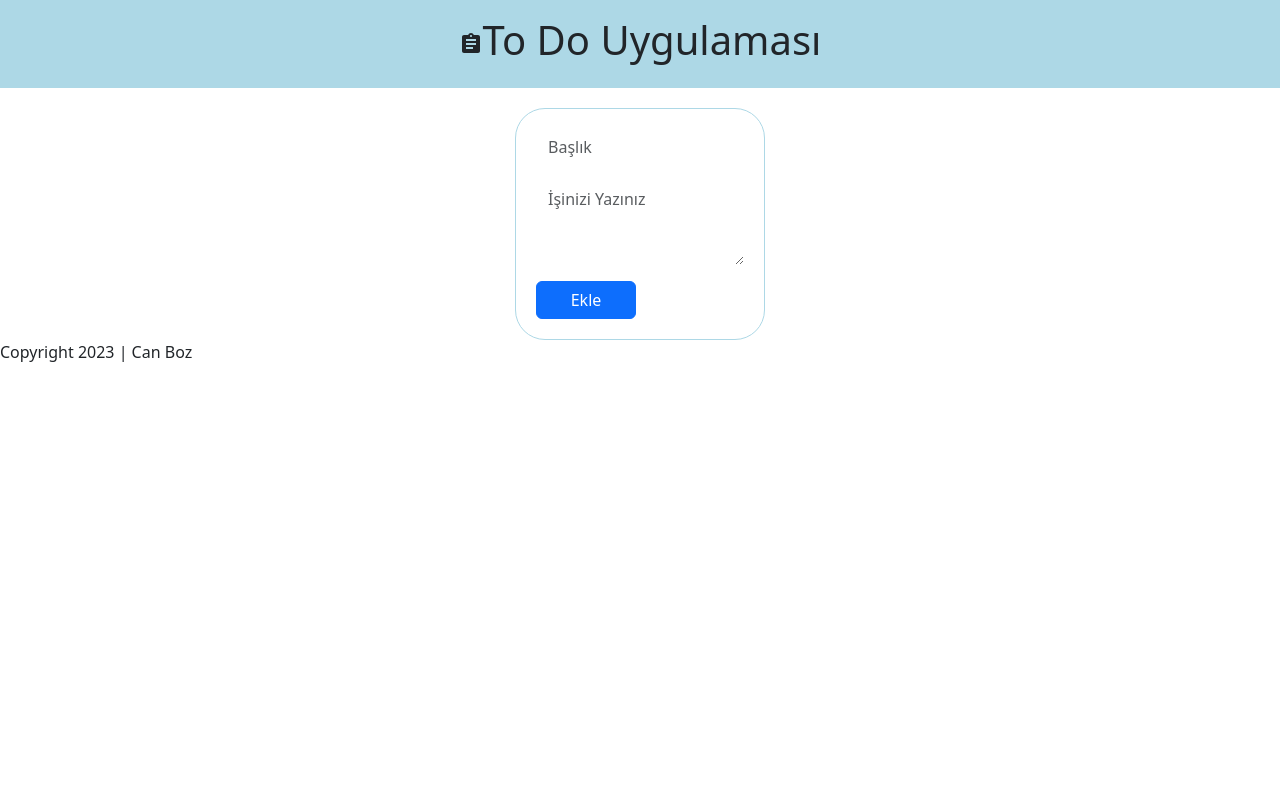
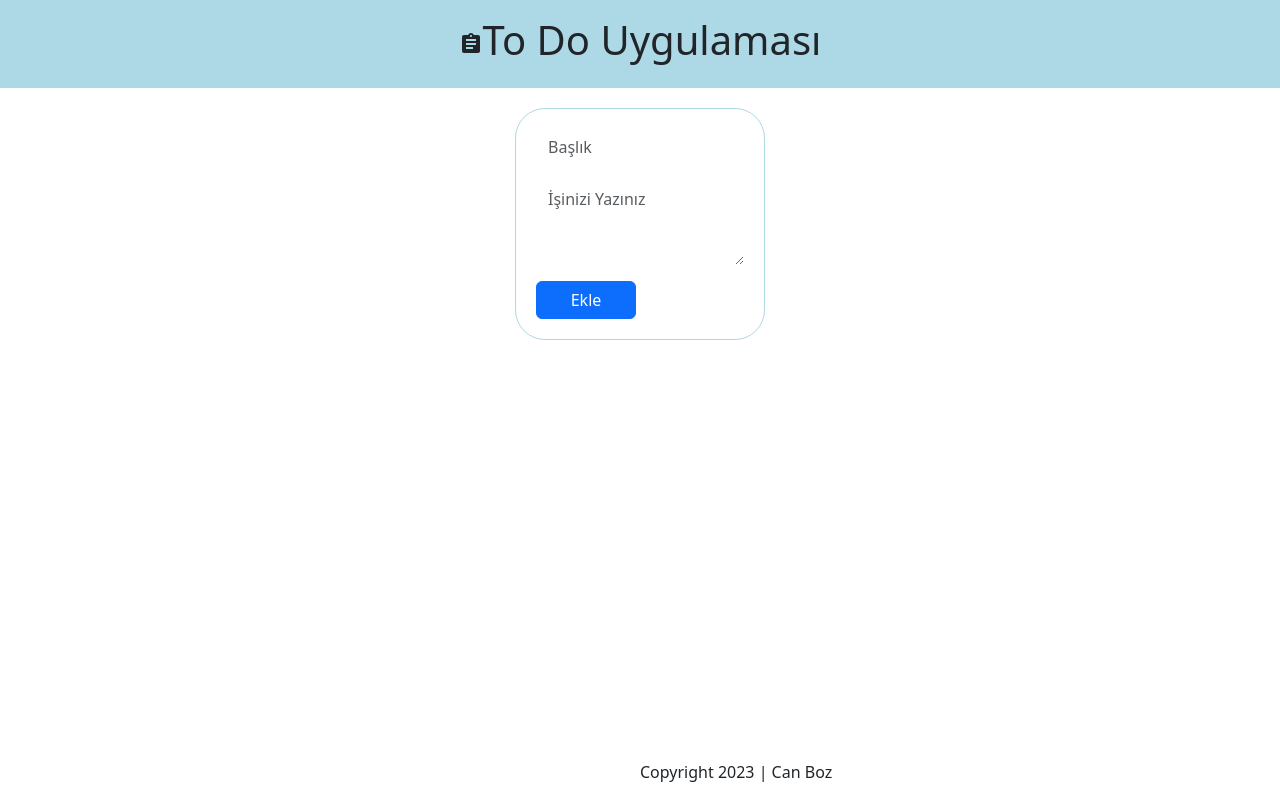
Before and after one commit to erennkazan/react-todo, a React (Create React App) app: page / in a window 1280 px wide. Built offline with nearby package versions, Linux system fonts and the light colour scheme.

Commit message:
footer css fixed

```diff
--- a/src/App.css
+++ b/src/App.css
@@ -37,3 +37,9 @@ header{
     text-align: center;
     padding: 20px;
 }
+footer{
+    position: absolute;
+    bottom: 0;
+    left: 50%;
+    transform: translate(-50% 0);
+}
```
